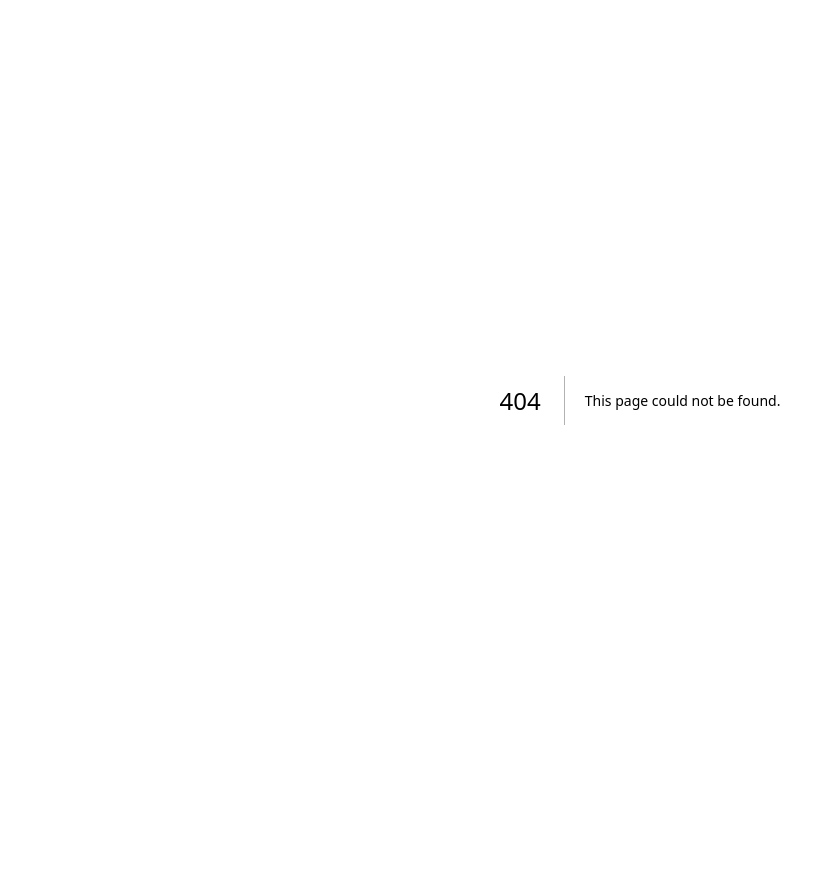
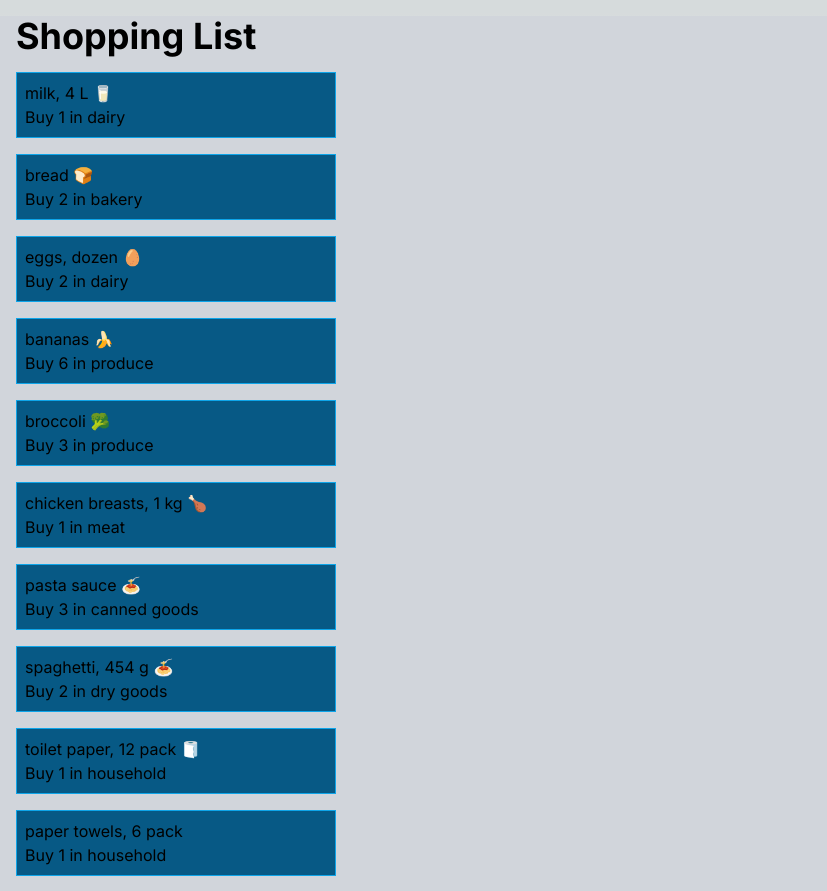
Before and after one commit to fkammw/cprg306-assignments, a Next.js app: page /week3 in a window 1280 px wide. Before the commit this address had no page. Shown: the top 891 px of the page, without its empty margins (0-827 px from the left). Before the commit the page ends 800 px from the top, so only its background shows below. Built offline with nearby package versions, Linux system fonts and the light colour scheme.

Commit message:
week3 upload

```diff
--- a/app/page.js
+++ b/app/page.js
@@ -7,6 +7,8 @@
       <h1>GPRG 306: Web Development 2 - Assignments</h1>
       <StudentInfo />
       <Link href="/week2">Week 2</Link>
+      <br />
+      <Link href="/week3">Week 3</Link>
     </main>
   );
 }
--- /dev/null
+++ b/app/week3/item-list.js
@@ -0,0 +1,145 @@
+import Item from "./item";
+
+
+export default function ItemList () {
+    const item1 = {
+        name: "milk, 4 L 🥛",
+        quantity: 1,
+        category: "dairy",
+      };
+
+      const item2 = {
+        name: "bread 🍞",
+        quantity: 2,
+        category: "bakery",
+      };
+
+      const item3 = {
+        name: "eggs, dozen 🥚",
+        quantity: 2,
+        category: "dairy",
+      };
+
+      const item4 = {
+        name: "bananas 🍌",
+        quantity: 6,
+        category: "produce",
+      };
+
+      const item5 = {
+        name: "broccoli 🥦",
+        quantity: 3,
+        category: "produce",
+      };
+
+      const item6 = {
+        name: "chicken breasts, 1 kg 🍗",
+        quantity: 1,
+        category: "meat",
+      };
+
+      const item7 = {
+        name: "pasta sauce 🍝",
+        quantity: 3,
+        category: "canned goods",
+      };
+
+      const item8 = {
+        name: "spaghetti, 454 g 🍝",
+        quantity: 2,
+        category: "dry goods",
+      };
+
+      const item9 = {
+        name: "toilet paper, 12 pack 🧻",
+        quantity: 1,
+        category: "household",
+      };
+
+      const item10 = {
+        name: "paper towels, 6 pack",
+        quantity: 1,
+        category: "household",
+      };
+
+      const item11 = {
+        name: "dish soap 🍽️",
+        quantity: 1,
+        category: "household",
+      };
+
+      const item12 = {
+        name: "hand soap 🧼",
+        quantity: 4,
+        category: "household",
+      };
+
+      return (
+        <>
+            <Item
+                name={item1.name}
+                quantity={item1.quantity}
+                category={item1.category}
+            />
+            <Item
+                name={item2.name}
+                quantity={item2.quantity}
+                category={item2.category}
+            />
+            <Item
+                name={item3.name}
+                quantity={item3.quantity}
+                category={item3.category}
+            />
+            <Item
+                name={item4.name}
+                quantity={item4.quantity}
+                category={item4.category}
+            />
+            <Item
+                name={item5.name}
+                quantity={item5.quantity}
+                category={item5.category}
+            />
+            <Item
+                name={item6.name}
+                quantity={item6.quantity}
+                category={item6.category}
+            />
+            <Item
+                name={item7.name}
+                quantity={item7.quantity}
+                category={item7.category}
+            />
+            <Item
+                name={item8.name}
+                quantity={item8.quantity}
+                category={item8.category}
+            />
+            <Item
+                name={item9.name}
+                quantity={item9.quantity}
+                category={item9.category}
+            />
+            <Item
+                name={item10.name}
+                quantity={item10.quantity}
+                category={item10.category}
+            />
+            <Item
+                name={item11.name}
+                quantity={item11.quantity}
+                category={item11.category}
+            />
+            <Item
+                name={item12.name}
+                quantity={item12.quantity}
+                category={item12.category}
+            />
+
+        </>
+        );
+
+
+
+}
--- /dev/null
+++ b/app/week3/item.js
@@ -0,0 +1,9 @@
+
+export default function Item({name, quantity, category}) {
+    return (
+        <div className="border border-sky-500 bg-sky-800 w-full max-w-xs m-4 p-2">
+            <p>{name}</p>
+            <p>Buy {quantity} in {category}</p>
+        </div>
+    );
+}
--- /dev/null
+++ b/app/week3/page.js
@@ -0,0 +1,10 @@
+import ItemList from "./item-list";
+
+export default function Page() {
+    return (
+        <div className="bg-gray-300">
+        <h1 className="text-left font-bold text-4xl m-4 ">Shopping List</h1>
+        <ItemList />
+        </div>
+    );
+}
```
